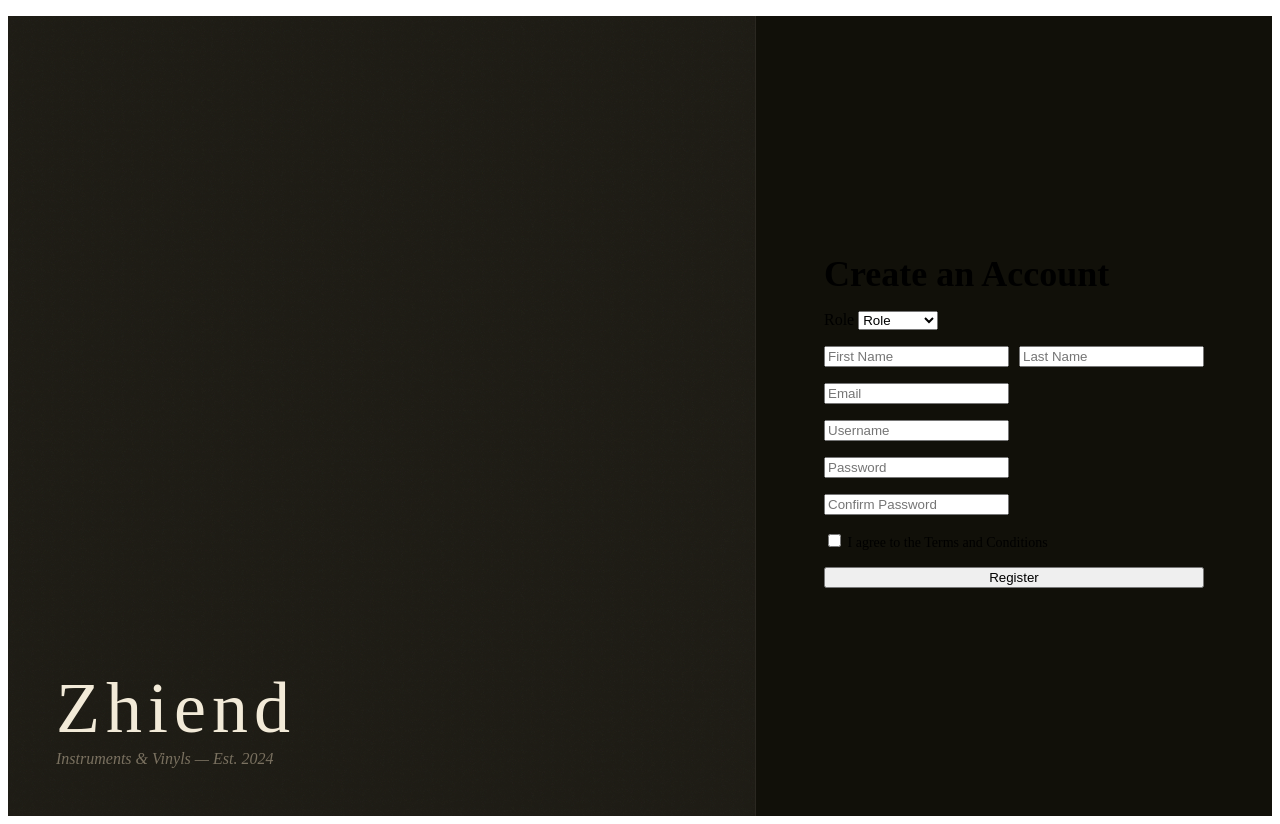
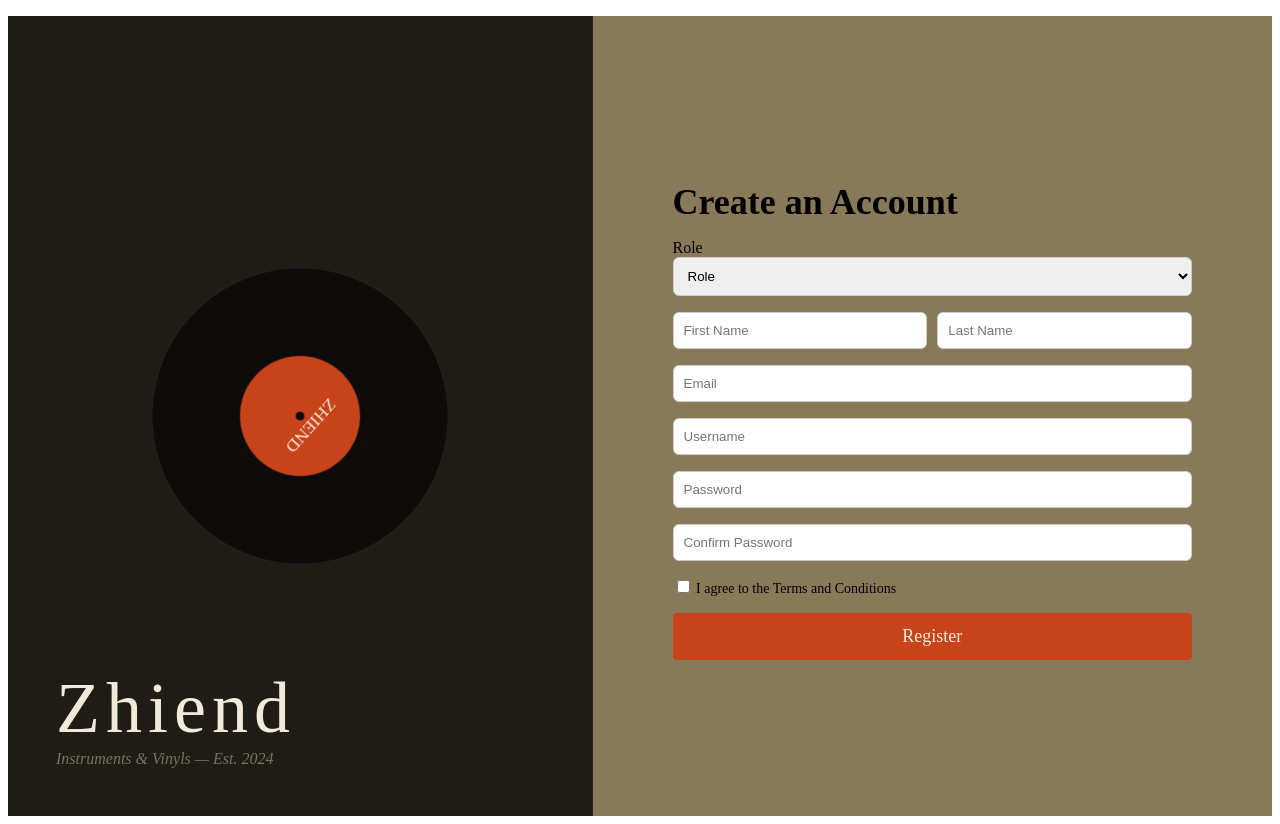
Before and after one commit to OnionRing24/vendor-website, a Flask app: page /register in a window 1280 px wide. Shown: the part 62-886 px from the top of the page. Run offline with Flask 3, Linux system fonts and the light colour scheme; parts of the project's set-up code (start-up, migrations or seed data) failed here and were passed over.

Commit message:
register page styling and template updates

```diff
--- a/static/styles/register.css
+++ b/static/styles/register.css
@@ -37,12 +37,15 @@
 }
 
 .btn {
-  padding: 12px;
+    width: 100%;
+    padding: 13px;
     background: #c8431a;
-  color: white;
+    color: #f2ead8;
     border: none;
+    border-radius: 4px;
+    font-family: 'Bebas Neue';
+    font-size: 18px;
     cursor: pointer;
-  border-radius: 6px;
 }
 
 .btn:hover {
@@ -86,6 +89,8 @@
 }
 
 .record-wrap {
+    width: 300px;
+    height: 300px;
     animation: spin 18s linear infinite;
 }
 
@@ -114,11 +119,11 @@
 
 /* RIGHT PANEL */
 .right-panel {
-    width: 420px;
-    background: #111009;
+  flex: 1;
   display: flex;
   align-items: center;
   justify-content: center;
+  background: #5b4719b9;
   border-left: 1px solid #2a2720;
   padding: 3rem;
 }
@@ -127,5 +132,3 @@
 .register-container {
     width: 100%;
 }
-
-/* your existing styles continue below... */
--- a/templates/register.html
+++ b/templates/register.html
@@ -42,7 +42,7 @@
     <form action="/register" method="POST" class="register-form">
        <div class = "field">
         <label for="role">Role</label>
-        <select name="role" class="input_field" required>
+        <select name="role" class="input-field" required>
             <option value="" disabled selected>Role</option>
             <option value="customer">Customer</option>
             <option value="vendor">Vendor</option>
@@ -50,24 +50,24 @@
        </div>
 
         <div class="field-row">
-         <input type="text" name="first_name" placeholder="First Name" class="input_field" required>
-         <input type="text" name="last_name" placeholder="Last Name" class="input_field" required>
+         <input type="text" name="first_name" placeholder="First Name" class="input-field" required>
+         <input type="text" name="last_name" placeholder="Last Name" class="input-field" required>
         </div>
 
         <div class ="field">
-            <input type="email" name="email" placeholder="Email" class="input_field" required>
+            <input type="email" name="email" placeholder="Email" class="input-field" required>
         </div>
 
         <div class="field">
-            <input type="text" name="username" placeholder="Username" class="input_field" required>
+            <input type="text" name="username" placeholder="Username" class="input-field" required>
         </div>
 
         <div class="field">
-            <input type="password" name="password" placeholder="Password" class="input_field" required>
+            <input type="password" name="password" placeholder="Password" class="input-field" required>
         </div>
 
         <div class="field">
-            <input type="password" name="confirm_password" placeholder="Confirm Password" class="input_field" required>
+            <input type="password" name="confirm_password" placeholder="Confirm Password" class="input-field" required>
         </div>
 
         <div class="field checkbox-field">
@@ -77,6 +77,9 @@
             </label>
         </div>
 
-        <button type="submit">Register</button>
+        <button type="submit" class="btn">Register</button>
     </form>
+        </div>
+    </div>
+</div>
 {% endblock %}
```
Lines whose indentation alone changed are shown as unchanged.
